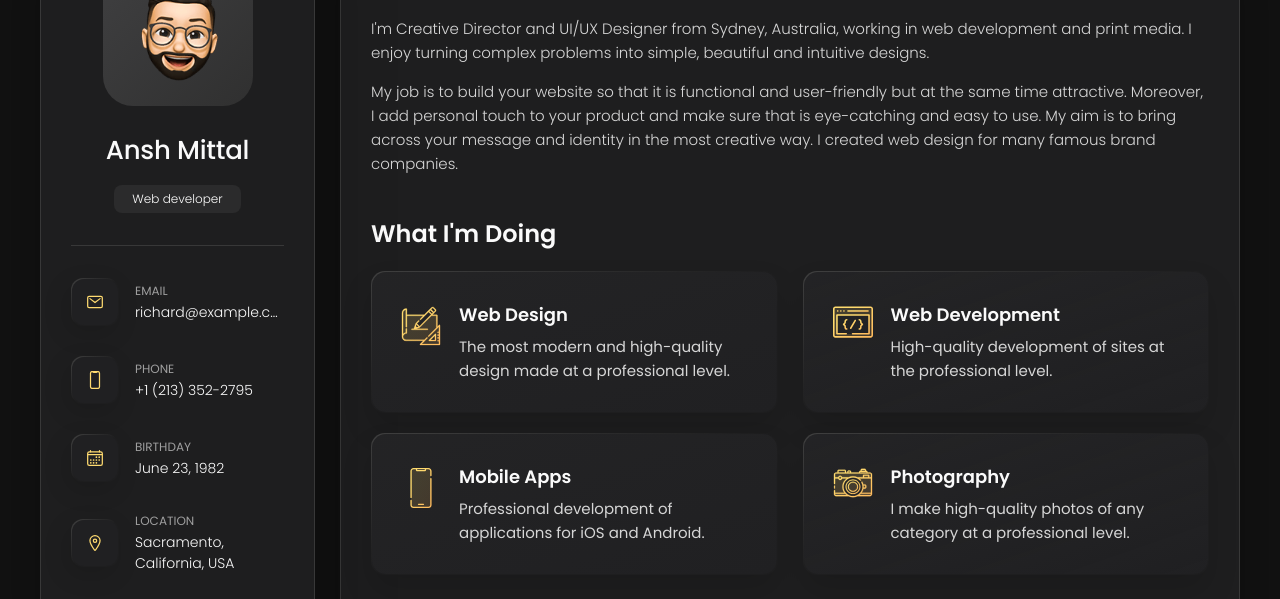
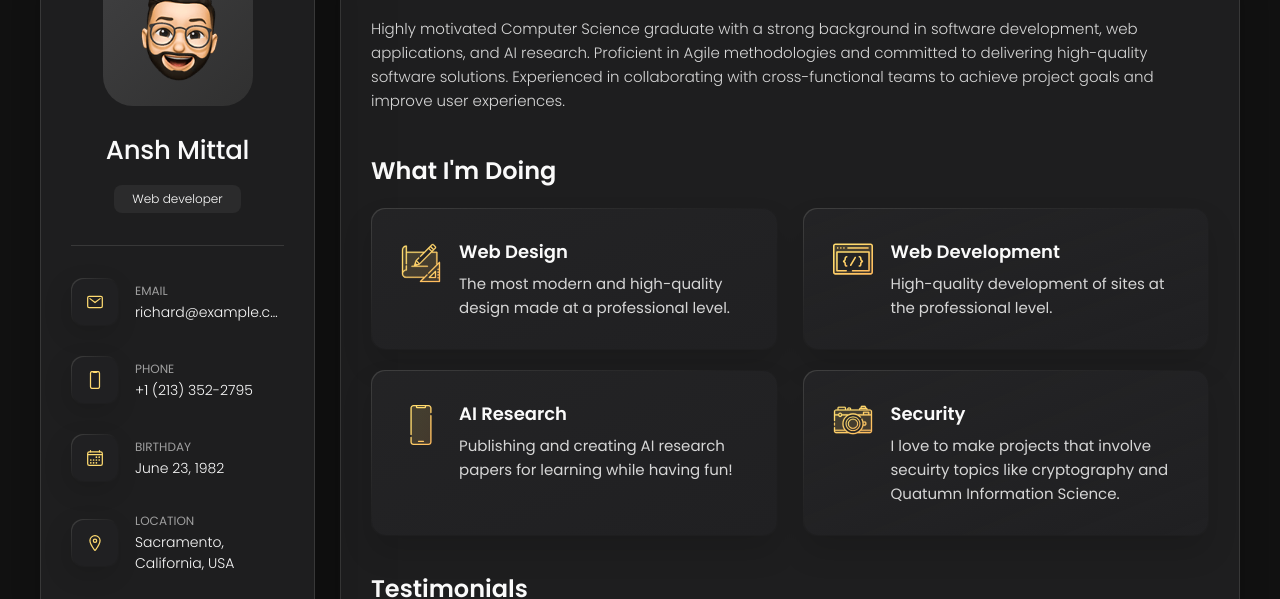
Before and after one commit to AMX07/AMX07.github.io, a plain HTML site: page index.html in a window 1280 px wide. Shown: the part 162-761 px from the top of the page. Drawn offline with nearby package versions, Linux system fonts and the light colour scheme.

Commit message:
modified:   index.html

```diff
--- a/index.html
+++ b/index.html
@@ -209,18 +209,9 @@
 
         <section class="about-text">
           <p>
-            I'm Creative Director and UI/UX Designer from Sydney, Australia, working in web development and print media.
-            I enjoy
-            turning complex problems into simple, beautiful and intuitive designs.
+            Highly motivated Computer Science graduate with a strong background in software development, web applications, and AI research. Proficient in Agile methodologies and committed to delivering high-quality software solutions. Experienced in collaborating with cross-functional teams to achieve project goals and improve user experiences.
           </p>
 
-          <p>
-            My job is to build your website so that it is functional and user-friendly but at the same time attractive.
-            Moreover, I
-            add personal touch to your product and make sure that is eye-catching and easy to use. My aim is to bring
-            across your
-            message and identity in the most creative way. I created web design for many famous brand companies.
-          </p>
         </section>
 
 
@@ -274,10 +265,10 @@
               </div>
 
               <div class="service-content-box">
-                <h4 class="h4 service-item-title">Mobile apps</h4>
+                <h4 class="h4 service-item-title">AI Research</h4>
 
                 <p class="service-item-text">
-                  Professional development of applications for iOS and Android.
+                  Publishing and creating AI research papers for learning while having fun!
                 </p>
               </div>
 
@@ -290,10 +281,10 @@
               </div>
 
               <div class="service-content-box">
-                <h4 class="h4 service-item-title">Photography</h4>
+                <h4 class="h4 service-item-title">Security</h4>
 
                 <p class="service-item-text">
-                  I make high-quality photos of any category at a professional level.
+                  I love to make projects that involve secuirty topics like cryptography and Quatumn Information Science.
                 </p>
               </div>
 
```
